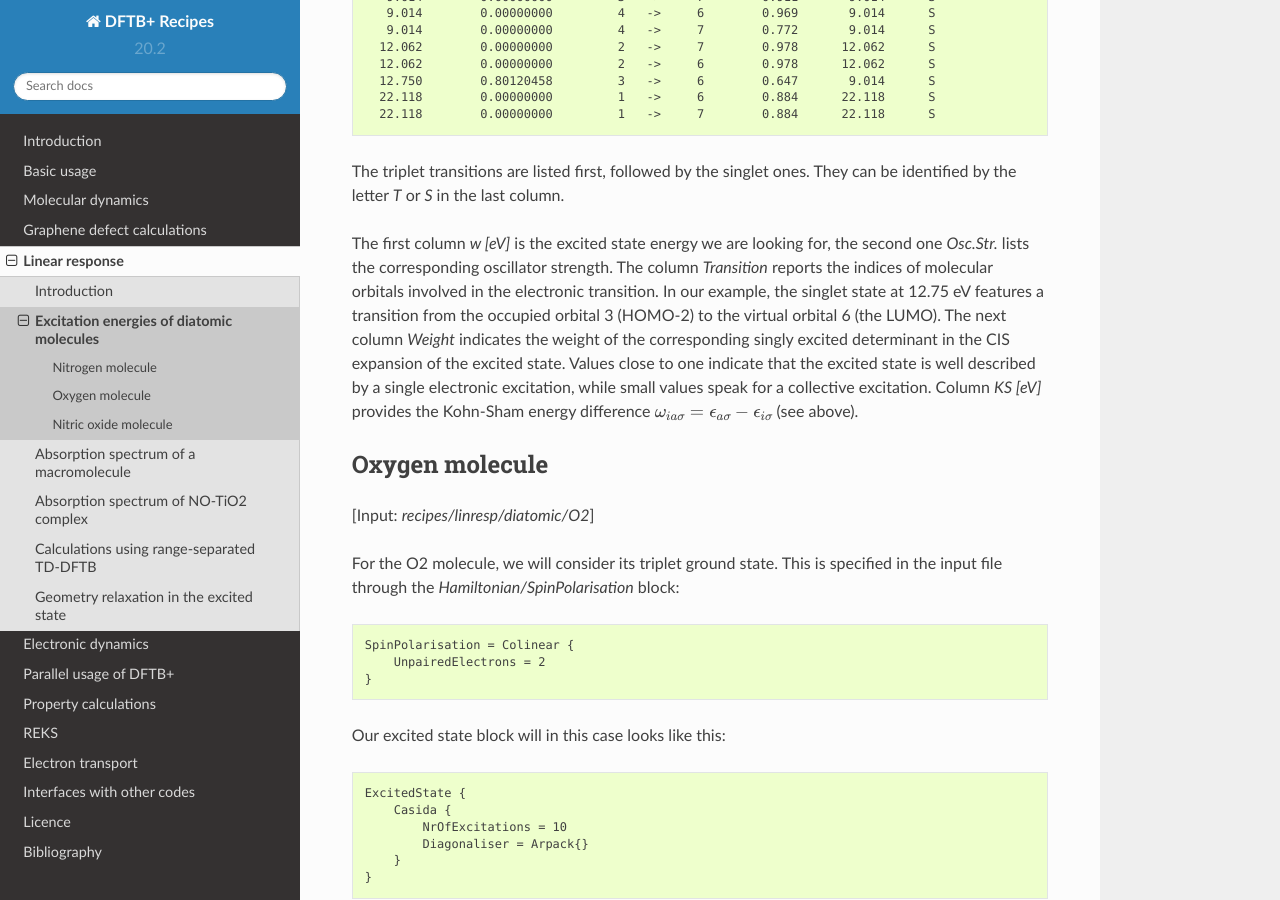
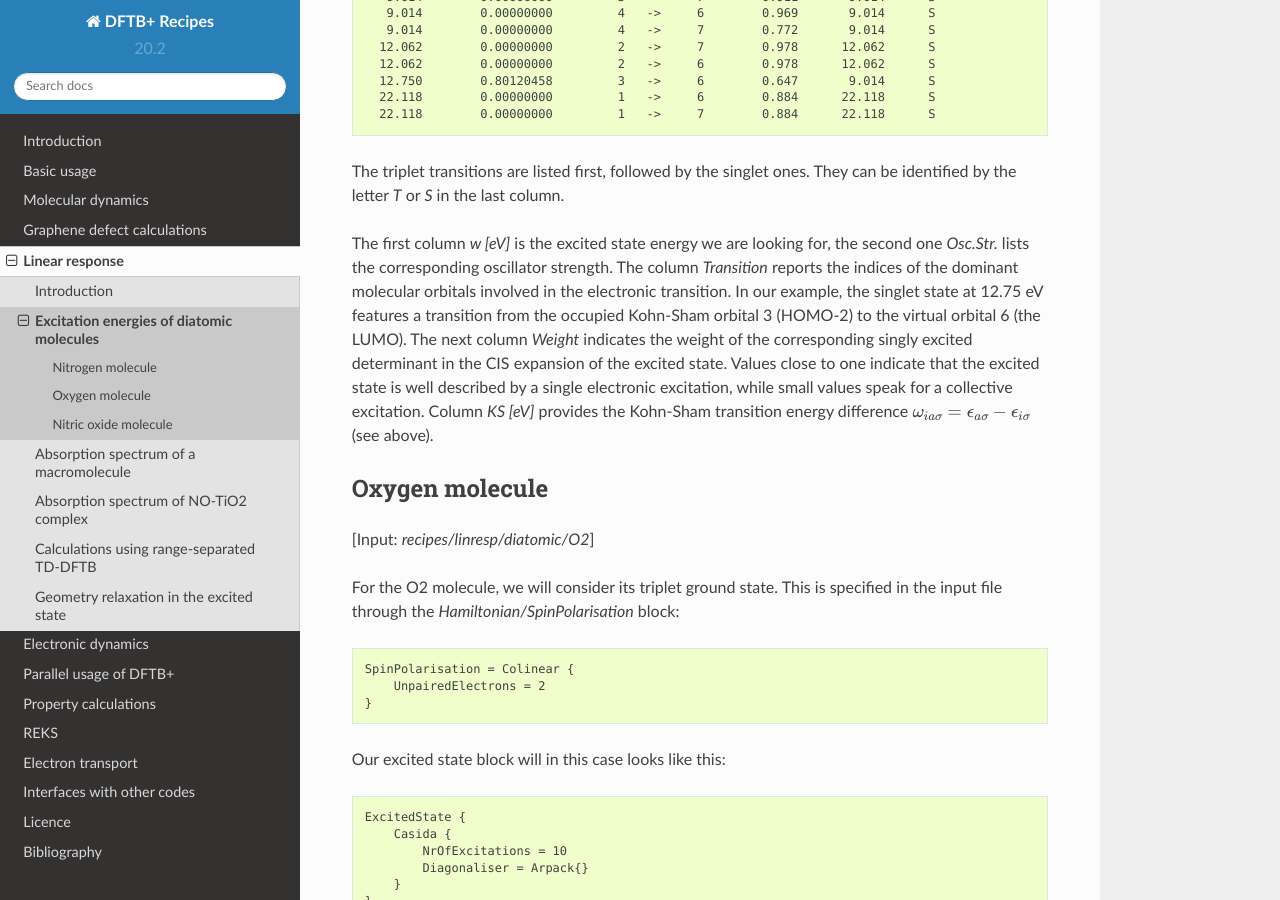
Before and after one commit to dftbplus/recipes, a Sphinx documentation site: the page built from docs/linresp/diatomic.rst, in a window 1280 px wide and 900 px high, scrolled down 1903 px. Built offline with Sphinx 7.4.7 and the Read the Docs theme 2.0.0, drawn with Linux system fonts in a browser that asks for light colours.

Commit message:
Update docs/linresp/diatomic.rst
Co-authored-by: Ben Hourahine <bhourahine@gmail.com>

```diff
--- a/docs/linresp/diatomic.rst
+++ b/docs/linresp/diatomic.rst
@@ -109,7 +109,7 @@ as well as other valuable information. It should look like this::
 The triplet transitions are listed first, followed by the singlet ones. They can
 be identified by the letter *T* or *S* in the last column.
 
-The first column *w [eV]* is the excited state energy we are looking for, the second one *Osc.Str.* lists the corresponding oscillator strength. The column *Transition* reports the indices of molecular orbitals involved in the electronic transition. In our example, the singlet state at 12.75 eV features a transition from the occupied orbital 3 (HOMO-2) to the virtual orbital 6 (the LUMO). The next column *Weight* indicates the weight of the corresponding singly excited determinant in the CIS expansion of the excited state. Values close to one indicate that the excited state is well described by a single electronic excitation, while small values speak for a collective excitation. Column *KS [eV]* provides the Kohn-Sham energy difference  :math:`\omega_{ia\sigma} = \epsilon_{a\sigma} - \epsilon_{i\sigma}` (see above).
+The first column *w [eV]* is the excited state energy we are looking for, the second one *Osc.Str.* lists the corresponding oscillator strength. The column *Transition* reports the indices of the dominant molecular orbitals involved in the electronic transition. In our example, the singlet state at 12.75 eV features a transition from the occupied Kohn-Sham orbital 3 (HOMO-2) to the virtual orbital 6 (the LUMO). The next column *Weight* indicates the weight of the corresponding singly excited determinant in the CIS expansion of the excited state. Values close to one indicate that the excited state is well described by a single electronic excitation, while small values speak for a collective excitation. Column *KS [eV]* provides the Kohn-Sham transition energy difference  :math:`\omega_{ia\sigma} = \epsilon_{a\sigma} - \epsilon_{i\sigma}` (see above).
 
 Oxygen molecule
 =================
```
